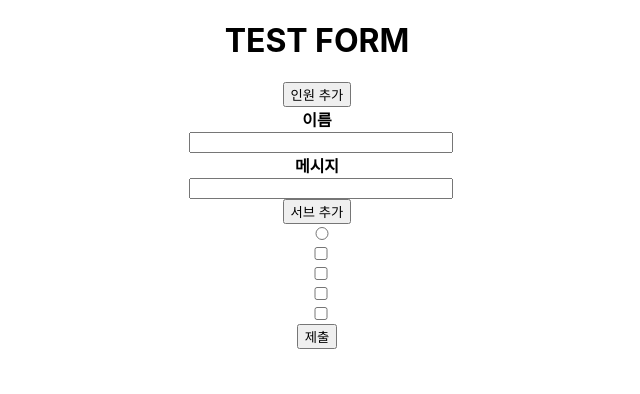
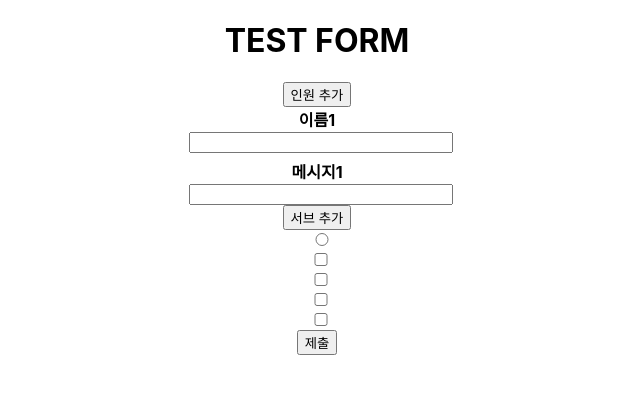
Before and after one commit to tada-js/useFieldArray-practice, a React (Create React App) app: page / in a window 1280 px wide. Shown: the top 394 px of the page, without its empty margins (323-963 px from the left). Built offline with nearby package versions, Linux system fonts and the light colour scheme.

Commit message:
Feat : 제출시 JSON stringify data

```diff
--- a/src/components/Form.jsx
+++ b/src/components/Form.jsx
@@ -4,6 +4,8 @@ import SubSelect from "./SubSelect";
 import UserInput from "./UserInput";
 
 const Form = () => {
+  const parse = require("html-react-parser");
+
   // react hook form
   const {
     register,
@@ -12,7 +14,7 @@ const Form = () => {
     watch,
     formState: { errors },
   } = useForm({
-    mode: "onBlur",
+    mode: "onChange",
     defaultValues: {
       user: [{ type: "user" }],
       sub: [{ type: "sub" }],
@@ -37,6 +39,7 @@ const Form = () => {
     }
 
     console.log(data);
+    document.write(JSON.stringify(data));
   };
 
   return (
--- a/src/components/UserInput.jsx
+++ b/src/components/UserInput.jsx
@@ -1,20 +1,18 @@
 const UserInput = ({ register, index, errors }) => {
+  let count = index + 1;
   return (
     <>
-      <strong>이름</strong>
+      <strong>이름{count}</strong>
       <input
         type="text"
         {...register(`user.${index}.userName`, {
           required: "* 필수 입력입니다.",
         })}
       />
-      {errors.user && (
-        <div className="error-message">
-          {errors?.user[index].userName.message}
-        </div>
-      )}
-      {errors.user && console.log(errors.user)}
-      <strong>메시지</strong>
+      <div className="error-message">
+        {errors.user?.[index]?.userName?.message}
+      </div>
+      <strong>메시지{count}</strong>
       <input type="text" {...register(`user.${index}.userMessage`)} />
     </>
   );
```
